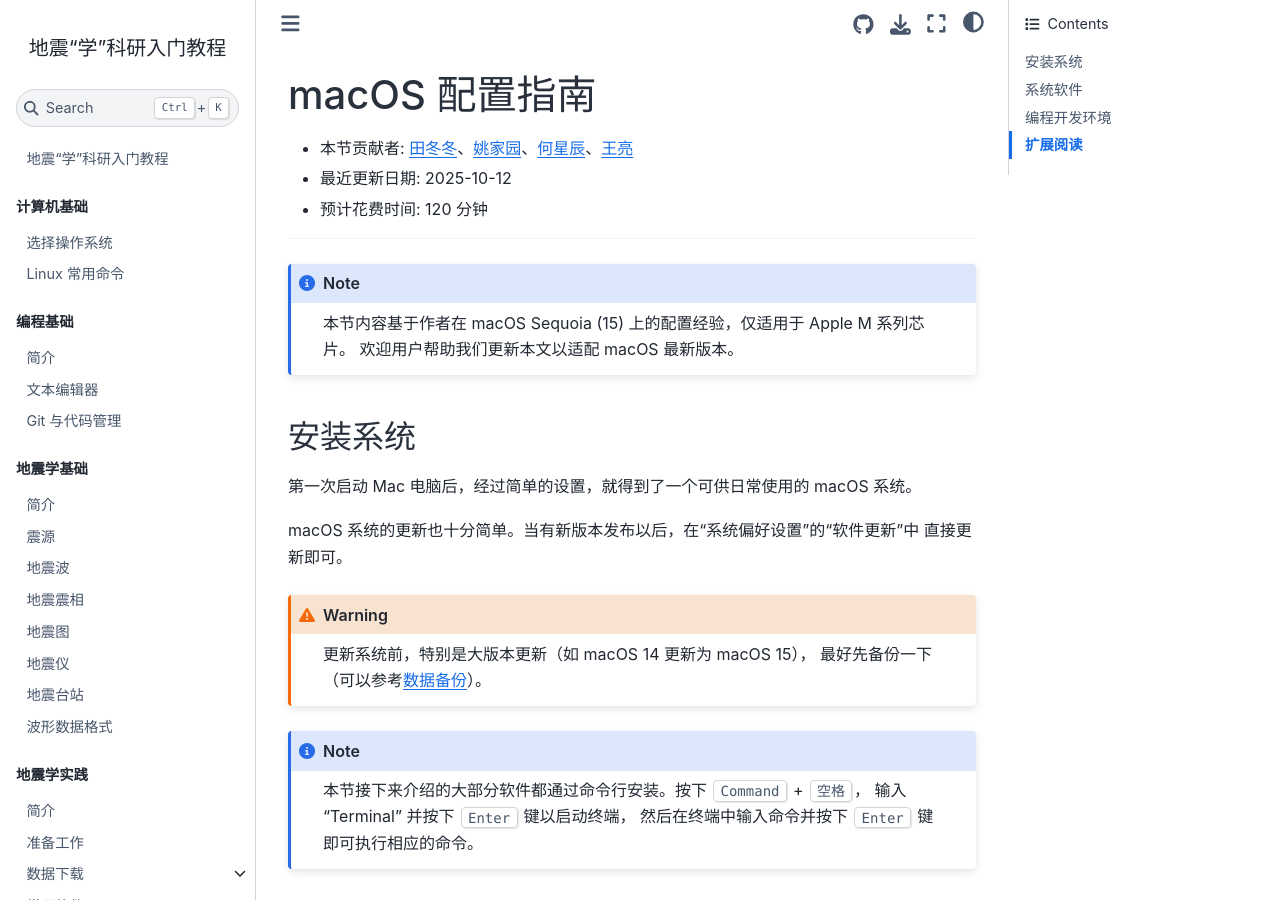
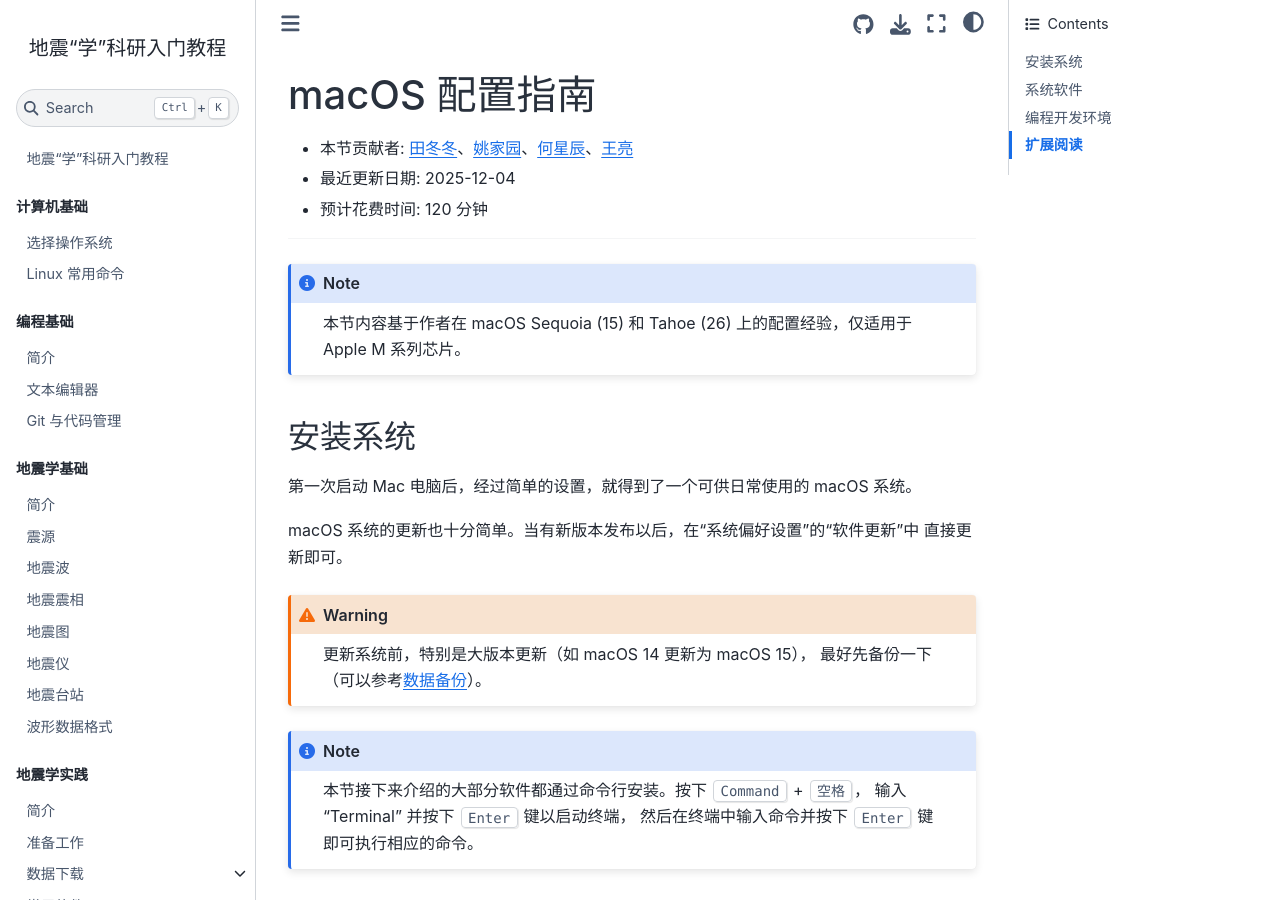
Before and after one commit to seismo-learn/seismology101, a Jupyter Book: the page built from source/computer/macos-setup.md, in a window 1280 px wide and 900 px high. Built offline with Jupyter Book 1.0.4 settings and Sphinx 7.4.7 and the Sphinx Book theme 1.1.4, drawn with Linux system fonts in a browser that asks for light colours; pages that are not in the unit, such as notebooks, are missing from menus.

Commit message:
Update macOS setup guide for latest version
Updated the last modified date and added information about macOS Tahoe (26) compatibility.

```diff
--- a/source/computer/macos-setup.md
+++ b/source/computer/macos-setup.md
@@ -1,14 +1,13 @@
 # macOS 配置指南
 
 - 本节贡献者: {{田冬冬}}、{{姚家园}}、{{何星辰}}、{{王亮}}
-- 最近更新日期: 2025-10-12
+- 最近更新日期: 2025-12-04
 - 预计花费时间: 120 分钟
 
 ---
 
 :::{note}
-本节内容基于作者在 macOS Sequoia (15) 上的配置经验，仅适用于 Apple M 系列芯片。
-欢迎用户帮助我们更新本文以适配 macOS 最新版本。
+本节内容基于作者在 macOS Sequoia (15) 和 Tahoe (26) 上的配置经验，仅适用于 Apple M 系列芯片。
 :::
 
 ## 安装系统
```
